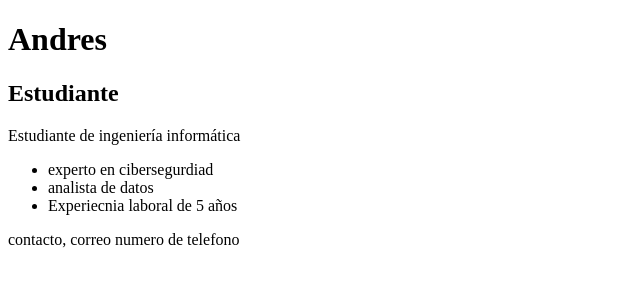
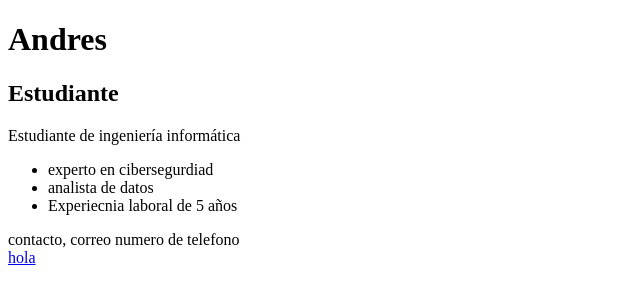
Before and after one commit to andres123456835/prueba1, a plain HTML site: page index.html in a window 1280 px wide. Shown: the full height of the page, 0-640 px from the left. Drawn offline with Linux system fonts and the light colour scheme.

Commit message:
Update index.html

```diff
--- a/index.html
+++ b/index.html
@@ -29,7 +29,7 @@
     <footer>
         contacto, correo  numero de telefono
         <br>
-        <a href="https:www.google.es"></a>
+        <a href="google.es">hola</a>
     </footer>
 </body>
 </html>
```
